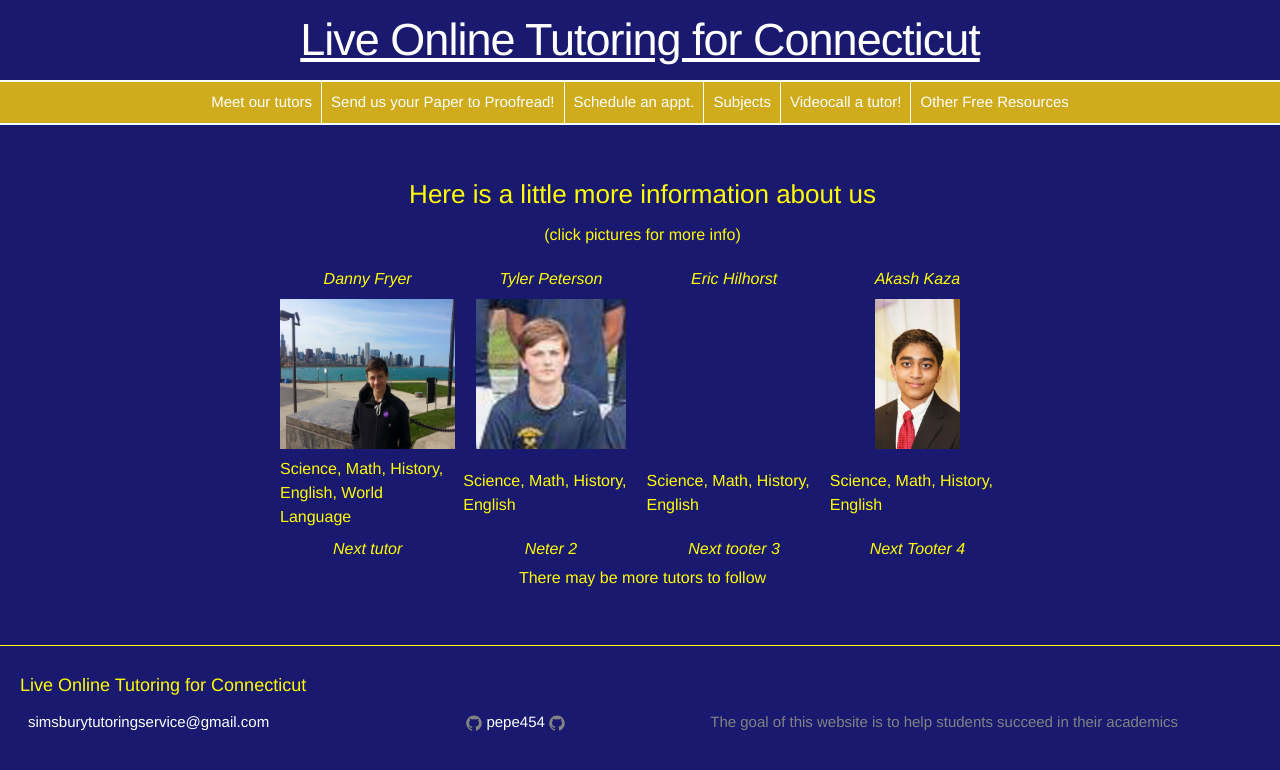
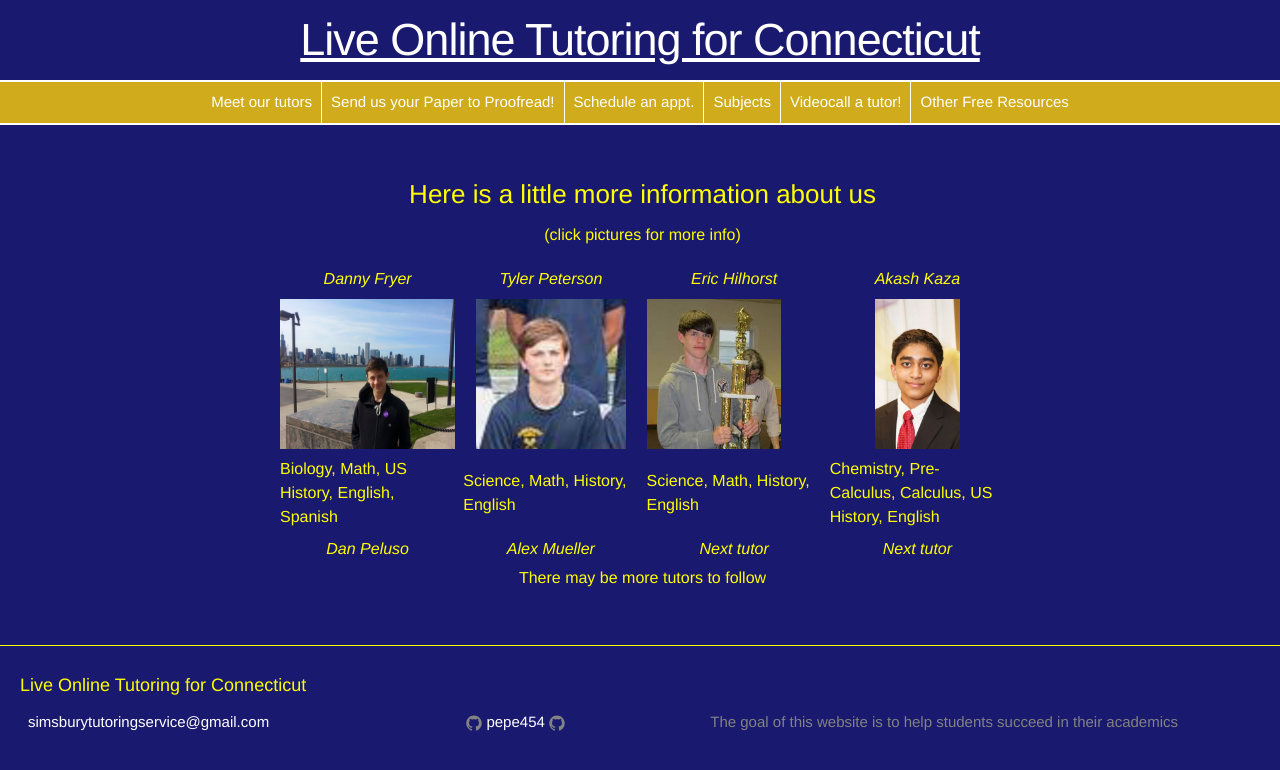
Before and after one commit to pepe454/pepe454.github.io, a Jekyll site: the page built from nav-bar/about.md, in a window 1280 px wide. Shown: the top 770 px of the page. Built offline with Jekyll 4.4.1, drawn with Linux system fonts in a browser that asks for light colours.

Commit message:
Update about.md

```diff
--- a/nav-bar/about.md
+++ b/nav-bar/about.md
@@ -32,6 +32,9 @@ permalink: /about/
     </td>
 <!--Eric's column-->
     <td>
+    <a href="{{ "/nav-bar/tutor-profiles/Eric.html" | prepend: site.baseurl }}"> <img src=
+    "https://github.com/pepe454/pepe454.github.io/blob/master/nav-bar/tutor-profiles/tutor-pictures/eric.jpg?raw=true" height= "150px">
+    </a>
     </td>
 <!--Akash's column-->
     <td align="center">
@@ -43,7 +46,7 @@ permalink: /about/
 <!--Danny's column-->
   <tr>
     <td>
-    Science, Math, History, English, World Language
+    Biology, Math, US History, English, Spanish
     </td>
 <!--Tyler's column-->
     <td>
@@ -55,16 +58,16 @@ permalink: /about/
     </td>
 <!--Akash's column-->
     <td>
-    Science, Math, History, English
+    Chemistry, Pre-Calculus, Calculus, US History, English
     </td>
   </tr>
 <!--Fourth Row-->
 <!--Danny's column-->
   <tr>
+    <td width="15%" align="center"><i>Dan Peluso</i></td>
+    <td width="15%" align="center"><i>Alex Mueller</i></td>
     <td width="15%" align="center"><i>Next tutor</i></td>
-    <td width="15%" align="center"><i>Neter 2</i></td>
-    <td width="15%" align="center"><i>Next tooter 3</i></td>
-    <td width="15%" align="center"><i>Next Tooter 4</i></td>
+    <td width="15%" align="center"><i>Next tutor</i></td>
   </tr>
 </table>
 
```
